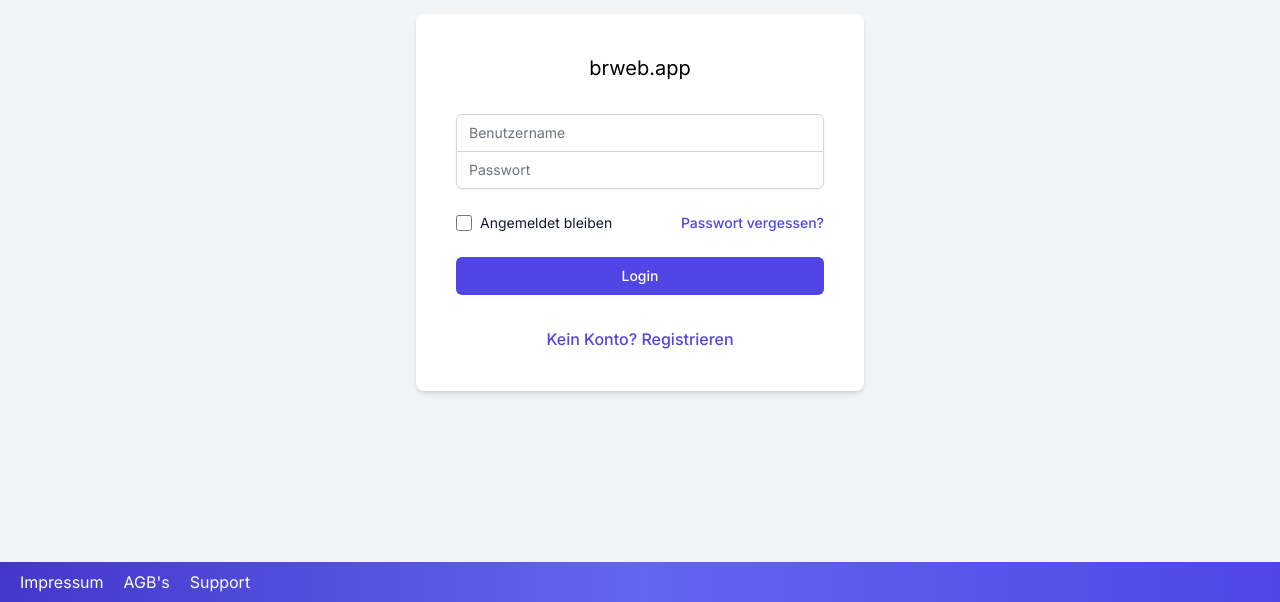
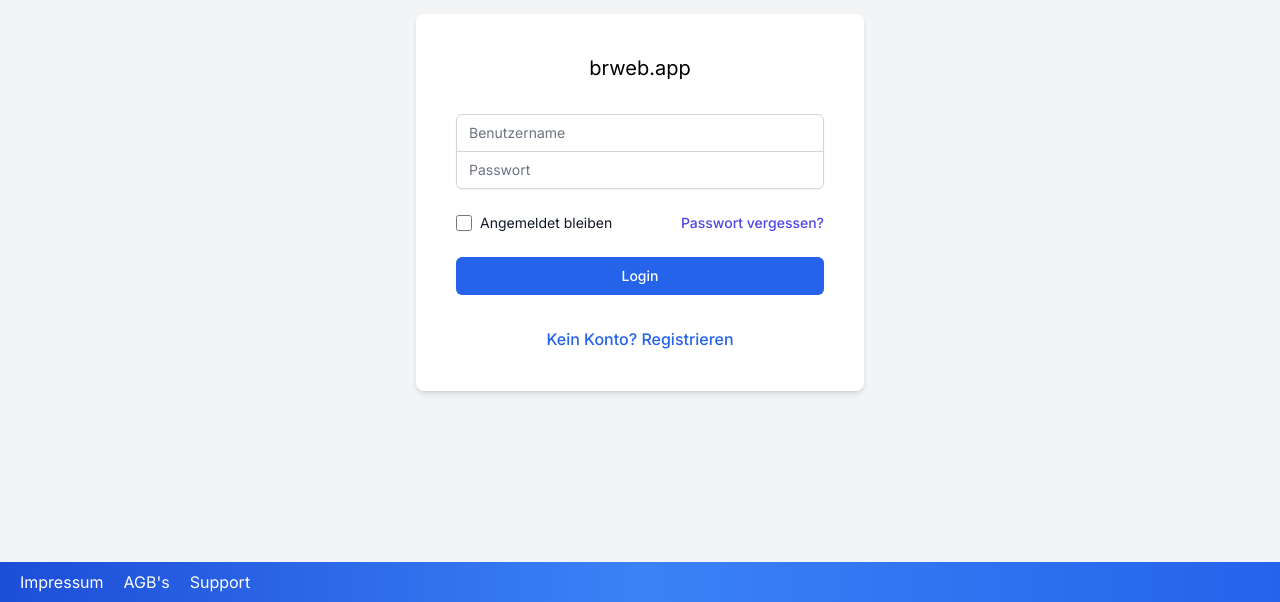
Before and after one commit to MarcelLeonMrgic/mockup---REST-API, a Next.js app: page / in a window 1280 px wide. Shown: the part 198-800 px from the top of the page. Built offline with nearby package versions, Linux system fonts and the light colour scheme.

Commit message:
indigo to blue

```diff
--- a/src/components/footer.tsx
+++ b/src/components/footer.tsx
@@ -2,7 +2,7 @@ import Link from "next/link";
 
 export default function Footer(){
     return(<>
-        <div className="bg-gradient-to-r from-indigo-700 via-indigo-500 to-indigo-600 w-screen h-10 absolute bottom-0 text-white items-center flex">
+        <div className="bg-gradient-to-r from-blue-700 via-blue-500 to-blue-600 w-screen h-10 absolute bottom-0 text-white items-center flex">
 
             <Link className="pl-5" href={"#"}>Impressum</Link>
             <Link className="pl-5" href={"#"}>AGB&apos;s</Link>
--- a/src/components/loginUI.tsx
+++ b/src/components/loginUI.tsx
@@ -87,20 +87,20 @@ export default function LoginUI() {
                         </div>
 
                         <div className="text-sm">
-                            <a href="#" className="font-medium text-indigo-600 hover:text-indigo-500">Passwort
+                            <a href="#" className="font-medium text-indigo-600 hover:text-blue-500">Passwort
                                 vergessen?</a>
                         </div>
                     </div>
 
                     <div>
                         <p onClick={accessLogin}
-                                className="group cursor-pointer relative w-full flex justify-center py-2 px-4 border border-transparent text-sm font-medium rounded-md text-white bg-indigo-600 hover:bg-indigo-700 focus:outline-none focus:ring-2 focus:ring-offset-2 focus:ring-indigo-500">
+                                className="group cursor-pointer relative w-full flex justify-center py-2 px-4 border border-transparent text-sm font-medium rounded-md text-white bg-blue-600 hover:bg-blue-700 focus:outline-none focus:ring-2 focus:ring-offset-2 focus:ring-blue-500">
                             Login
                         </p>
                     </div>
                 </form>
                 <div className="mt-6 text-center">
-                    <a href="/register" className="font-medium text-indigo-600 hover:text-indigo-500">
+                    <a href="/register" className="font-medium text-blue-600 hover:text-blue-500">
                         Kein Konto? Registrieren
                     </a>
                 </div>
--- a/src/components/menuArbeitgeber.tsx
+++ b/src/components/menuArbeitgeber.tsx
@@ -4,11 +4,11 @@ export default function MenuArbeitgeber(){
     return(
         <>
             <div className="w-screen bg-white shadow-md   h-auto md:h-24 flex flex-col md:flex-row items-center justify-between">
-                <h1 className=" items-center text-2xl text-indigo-700 font-bold pl-6 ">brweb.app</h1>
+                <h1 className=" items-center text-2xl text-blue-700 font-bold pl-6 ">brweb.app</h1>
                 <nav className=" flex flex-col flex-wrap md:flex-nowrap md:flex-row pr-6 md:pr-16">
-                    <Link href={"#"} className="pl-10 pt-5 md:pl-5 md:pt-0  hover:text-indigo-700 text-center">IT-Systeme und Anwendungen </Link>
-                    <Link href={"#"} className="pl-10 pt-5 md:pl-5 md:pt-0  hover:text-indigo-700 text-center">Mitbestimmung Software</Link>
-                    <Link href={"#"} className="pl-10 pt-5 md:pl-5 md:pt-0  hover:text-indigo-700 text-center">Anlegen eines Verarbeitungsverzeichnisses</Link>
+                    <Link href={"#"} className="pl-10 pt-5 md:pl-5 md:pt-0  hover:text-blue-700 text-center">IT-Systeme und Anwendungen </Link>
+                    <Link href={"#"} className="pl-10 pt-5 md:pl-5 md:pt-0  hover:text-blue-700 text-center">Mitbestimmung Software</Link>
+                    <Link href={"#"} className="pl-10 pt-5 md:pl-5 md:pt-0  hover:text-blue-700 text-center">Anlegen eines Verarbeitungsverzeichnisses</Link>
                 </nav>
                 <Link href="/login" className="pr-6 ">Logout</Link>
             </div>
```
